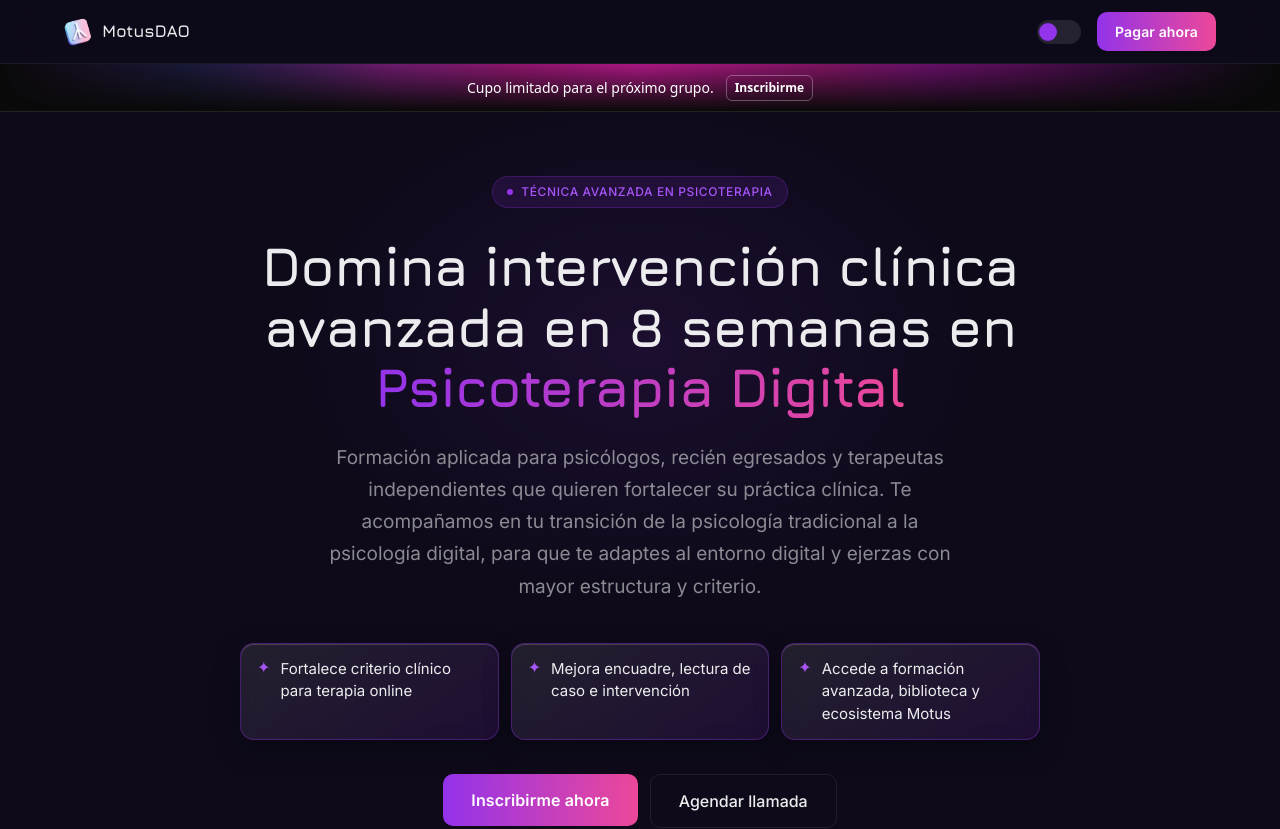
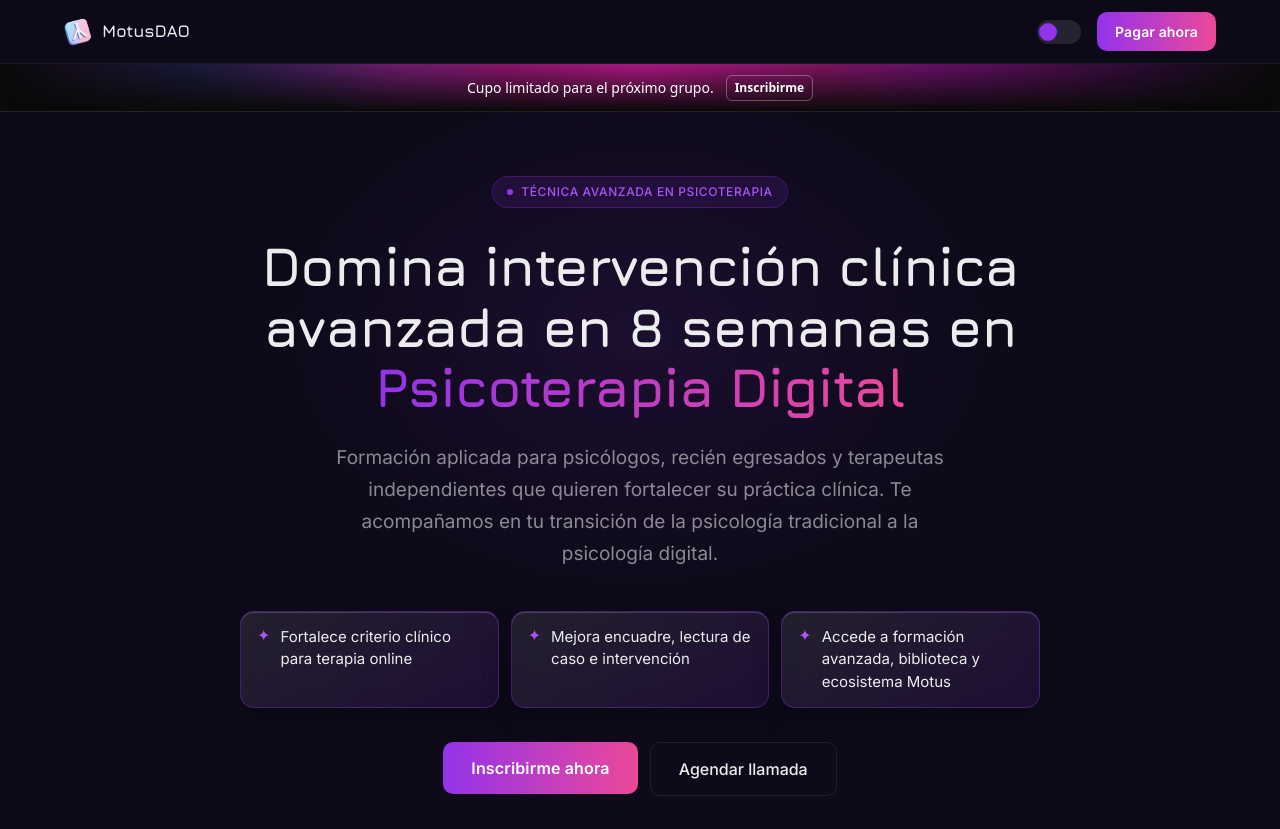
Before and after one commit to gerryalvrz/PD-MD-LandingA, a Next.js app: page / in a window 1280 px wide. Shown: the top 829 px of the page. Built offline with nearby package versions, Linux system fonts and the light colour scheme; no server answers.

Commit message:
change hero text

```diff
--- a/src/app/page.tsx
+++ b/src/app/page.tsx
@@ -400,8 +400,7 @@ function Hero({
           Formación aplicada para psicólogos, recién egresados y terapeutas
           independientes que quieren fortalecer su práctica clínica. Te
           acompañamos en tu transición de la psicología tradicional a la
-          psicología digital, para que te adaptes al entorno digital y ejerzas
-          con mayor estructura y criterio.
+          psicología digital.
         </motion.p>
 
         <motion.ul
```
